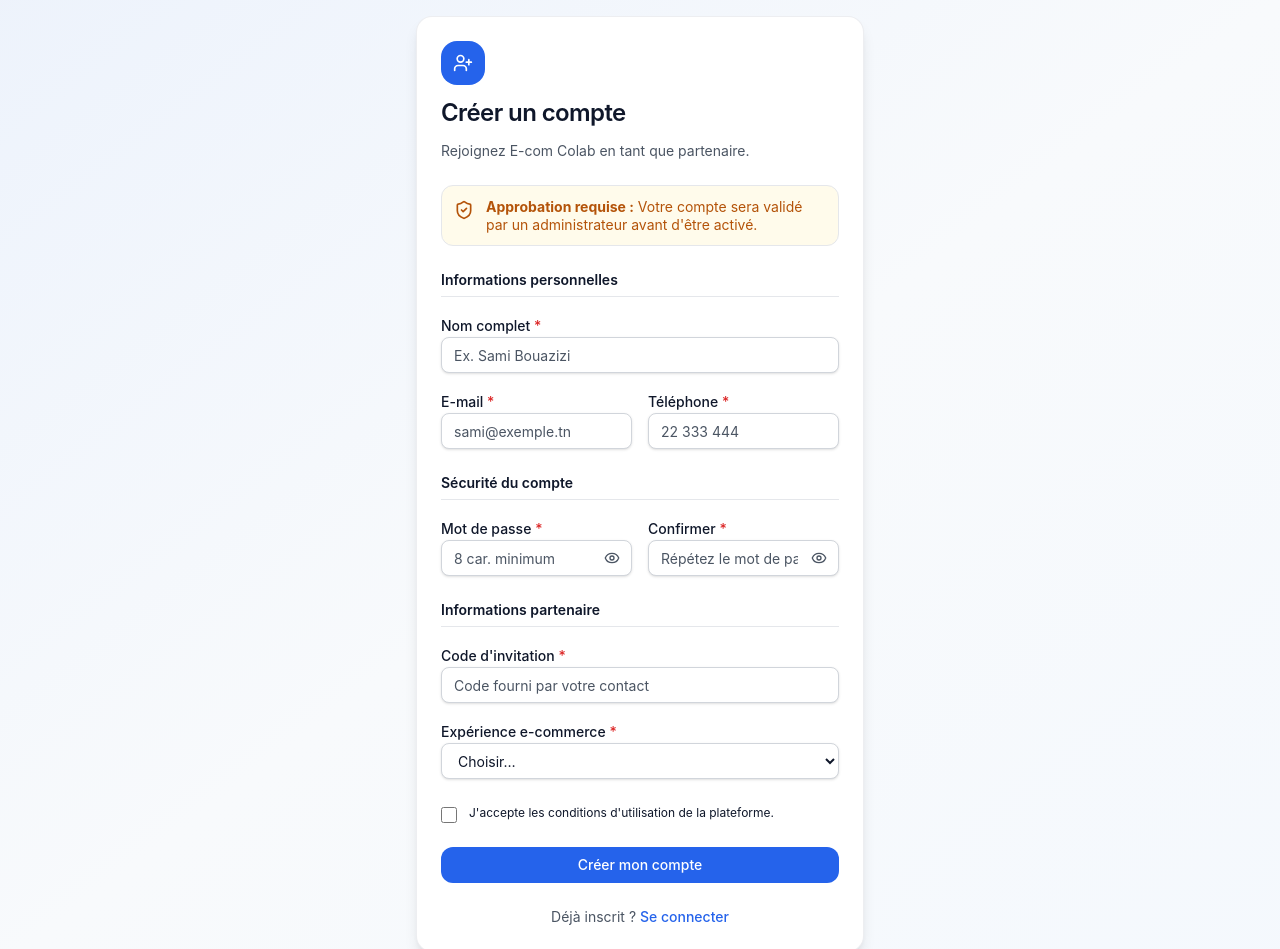
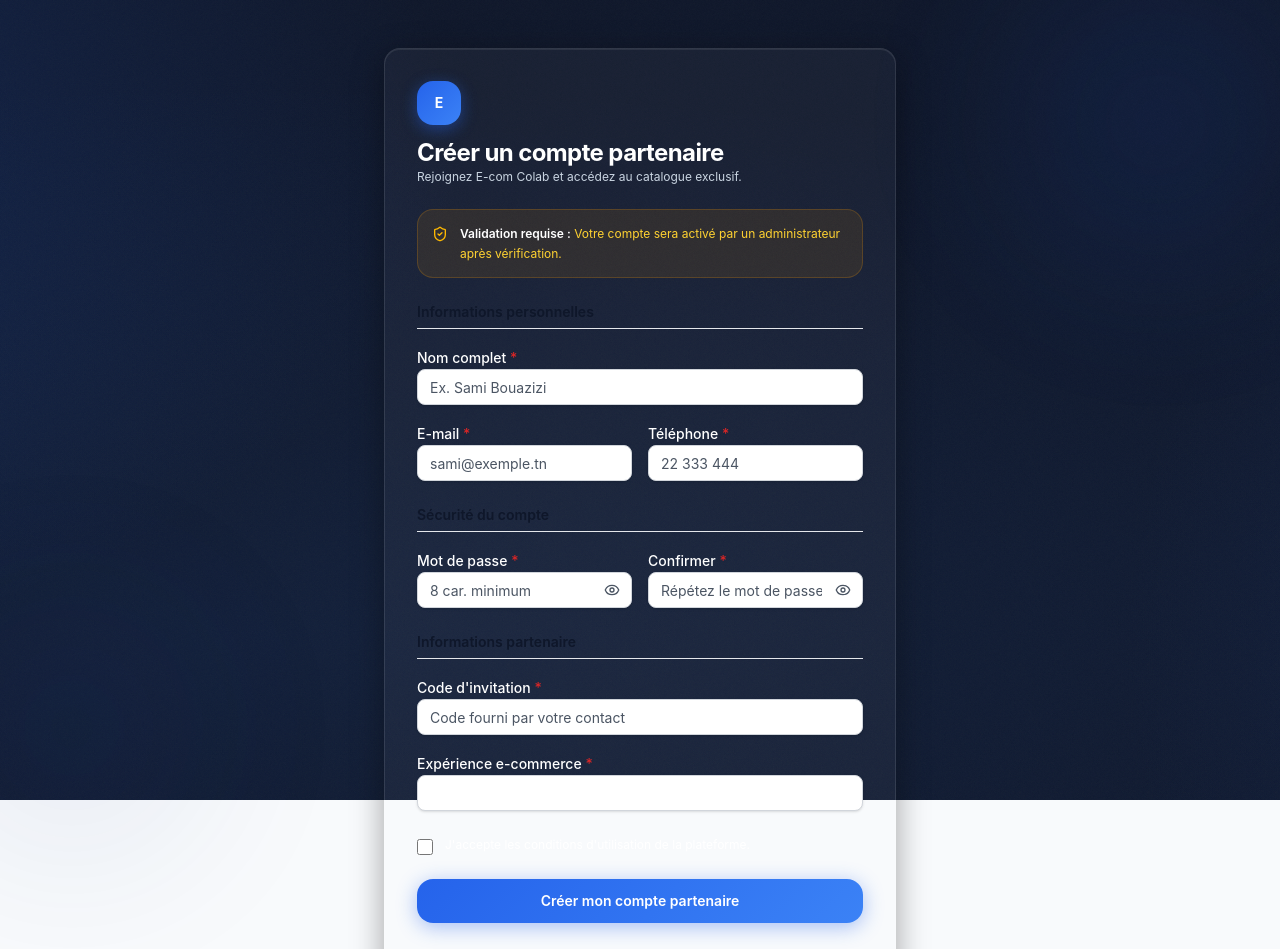
Before and after one commit to fyrasov18/ecom-colab, a Next.js app: page /register in a window 1280 px wide. Shown: the top 949 px of the page. Built offline with nearby package versions, Linux system fonts and the light colour scheme.

Commit message:
feat(ui): upgrade partner registration page to dark glassmorphism agency design

```diff
--- a/src/app/(auth)/register/page.tsx
+++ b/src/app/(auth)/register/page.tsx
@@ -1,15 +1,19 @@
 import { Suspense } from "react";
 import type { Metadata } from "next";
 import { RegisterForm } from "./register-form";
+import { LoginBackground } from "@/components/ui/login-background";
 
-export const metadata: Metadata = { title: "Créer un compte" };
+export const metadata: Metadata = { title: "Créer un compte partenaire" };
 
 export default function RegisterPage() {
   return (
-    <main className="flex min-h-screen items-center justify-center bg-gradient-to-br from-primary/5 via-background to-accent/40 p-4">
-      <Suspense>
-        <RegisterForm />
-      </Suspense>
+    <main className="relative flex min-h-screen items-center justify-center p-4 py-12">
+      <LoginBackground />
+      <div className="animate-fade-up w-full max-w-lg">
+        <Suspense>
+          <RegisterForm />
+        </Suspense>
+      </div>
     </main>
   );
 }
--- a/src/app/(auth)/register/register-form.tsx
+++ b/src/app/(auth)/register/register-form.tsx
@@ -16,13 +16,6 @@
 import { Input } from "@/components/ui/input";
 import { Label } from "@/components/ui/label";
 import { NativeSelect } from "@/components/ui/native-select";
-import {
-  Card,
-  CardContent,
-  CardDescription,
-  CardHeader,
-  CardTitle,
-} from "@/components/ui/card";
 import { EXPERIENCE_LABELS, EXPERIENCE_VALUES } from "@/modules/registration/schemas";
 import { registerAction, type RegisterState } from "./actions";
 
@@ -77,33 +70,30 @@
   /* ── Success state ──────────────────────────────────────────────────── */
   if (state.ok) {
     return (
-      <Card className="w-full max-w-md border-border/70 shadow-lg">
-        <CardHeader className="space-y-4 text-center">
-          <div className="mx-auto flex h-16 w-16 items-center justify-center rounded-full bg-success/20 text-success">
+      <div className="glass-card w-full max-w-lg rounded-2xl p-8 text-white space-y-6">
+        <div className="space-y-4 text-center">
+          <div className="mx-auto flex h-16 w-16 items-center justify-center rounded-full bg-emerald-500/20 text-emerald-400 border border-emerald-500/30">
             <CheckCircle2 className="h-10 w-10" />
           </div>
-          <CardTitle className="text-2xl">Compte créé avec succès</CardTitle>
-          <CardDescription>
+          <h2 className="text-2xl font-bold text-white">Compte créé avec succès</h2>
+          <p className="text-sm text-slate-300">
             {state.message ?? "Votre compte a été enregistré."}
-          </CardDescription>
-        </CardHeader>
-        <CardContent className="space-y-6">
-          <div className="flex items-start gap-3 rounded-lg bg-warning-50 p-4 text-warning-700 border border-warning-200">
-            <Clock className="mt-0.5 h-5 w-5 shrink-0" />
-            <div className="text-sm">
-              <p className="font-semibold">Validation en attente</p>
-              <p className="mt-1">
-                Votre demande est maintenant en attente de validation par
-                l&apos;administrateur. Vous recevrez une notification une fois
-                votre compte activé.
+          </p>
+        </div>
+        <div className="flex items-start gap-3 rounded-xl bg-amber-500/10 p-4 text-amber-300 border border-amber-500/20 text-sm">
+          <Clock className="mt-0.5 h-5 w-5 shrink-0 text-amber-400" />
+          <div>
+            <p className="font-semibold text-white">Validation en attente</p>
+            <p className="mt-1 text-slate-300 text-xs leading-relaxed">
+              Votre demande est maintenant en attente de validation par l&apos;administrateur.
+              Vous recevrez une notification dès que votre compte sera activé.
             </p>
           </div>
         </div>
-          <Button asChild className="w-full">
+        <Button asChild className="w-full bg-blue-600 hover:bg-blue-500 text-white font-medium">
           <Link href="/login">Retour à la connexion</Link>
         </Button>
-        </CardContent>
-      </Card>
+      </div>
     );
   }
 
@@ -111,22 +101,29 @@
   const fe = state.fieldErrors ?? {};
 
   return (
-    <Card className="w-full max-w-md border-border/70 shadow-lg">
-      <CardHeader className="space-y-3">
-        <div className="flex h-11 w-11 items-center justify-center rounded-xl bg-primary text-primary-foreground">
-          <UserPlus className="h-5 w-5" />
+    <div className="glass-card w-full max-w-lg rounded-2xl p-6 sm:p-8 text-white">
+      {/* Brand Header */}
+      <div className="mb-6 space-y-3">
+        <div
+          className="flex h-11 w-11 items-center justify-center rounded-xl text-sm font-bold text-white"
+          style={{
+            background: "linear-gradient(135deg, #2563eb 0%, #3b82f6 100%)",
+            boxShadow: "0 4px 16px rgba(37,99,235,0.45)",
+          }}
+        >
+          E
         </div>
-        <CardTitle className="text-2xl">Créer un compte</CardTitle>
-        <CardDescription>Rejoignez E-com Colab en tant que partenaire.</CardDescription>
-      </CardHeader>
+        <div>
+          <h1 className="text-2xl font-bold tracking-tight text-white">Créer un compte partenaire</h1>
+          <p className="text-xs text-slate-300">Rejoignez E-com Colab et accédez au catalogue exclusif.</p>
+        </div>
+      </div>
 
-      <CardContent>
       {/* Approval notice */}
-        <div className="mb-6 flex items-start gap-3 rounded-lg bg-warning-50 p-3 text-warning-700 border border-warning-200">
-          <ShieldCheck className="mt-0.5 h-5 w-5 shrink-0" />
-          <p className="text-sm leading-tight">
-            <strong>Approbation requise :</strong> Votre compte sera validé par
-            un administrateur avant d&apos;être activé.
+      <div className="mb-6 flex items-start gap-3 rounded-xl bg-amber-500/10 p-3.5 text-amber-300 border border-amber-500/20 text-xs">
+        <ShieldCheck className="mt-0.5 h-4 w-4 shrink-0 text-amber-400" />
+        <p className="leading-relaxed">
+          <strong className="text-white font-semibold">Validation requise :</strong> Votre compte sera activé par un administrateur après vérification.
         </p>
       </div>
 
@@ -327,24 +324,37 @@
             </div>
           )}
 
-          <Button type="submit" className="w-full" disabled={pending}>
+          {/* Submit button */}
+          <button
+            type="submit"
+            disabled={pending}
+            aria-busy={pending}
+            className="group relative flex w-full items-center justify-center gap-2 overflow-hidden rounded-xl px-4 py-3 text-sm font-semibold text-white transition-all duration-200 disabled:opacity-60"
+            style={{
+              background: "linear-gradient(135deg, #2563eb 0%, #3b82f6 100%)",
+              boxShadow: "0 4px 20px rgba(37,99,235,0.40)",
+            }}
+          >
+            <span
+              className="pointer-events-none absolute inset-0 translate-x-[-100%] bg-gradient-to-r from-transparent via-white/15 to-transparent transition-transform duration-500 group-hover:translate-x-[100%]"
+              aria-hidden="true"
+            />
             {pending && (
               <Loader2 className="mr-2 h-4 w-4 animate-spin" aria-hidden="true" />
             )}
-            Créer mon compte
-          </Button>
+            {pending ? "Création en cours…" : "Créer mon compte partenaire"}
+          </button>
 
-          <p className="text-center text-sm text-muted-foreground">
+          <p className="text-center text-sm text-slate-400">
             Déjà inscrit ?{" "}
             <Link
               href="/login"
-              className="font-medium text-primary underline-offset-4 hover:underline"
+              className="font-medium text-blue-400 underline-offset-4 hover:underline hover:text-blue-300 transition-colors"
             >
               Se connecter
             </Link>
           </p>
         </form>
-      </CardContent>
-    </Card>
+    </div>
   );
 }
```
Lines whose indentation alone changed are shown as unchanged.
